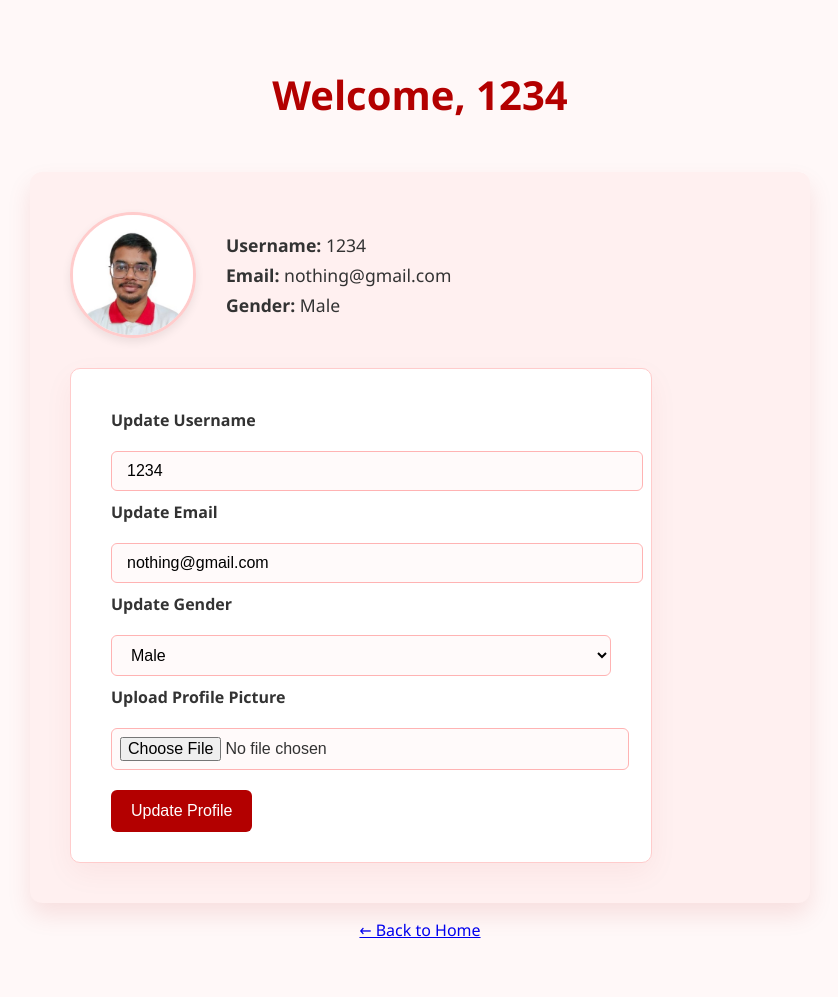
After one commit to CAPTAIN-BLACTRACT/CMD, a Flask app: page /profile in a window 1280 px wide. The commit adds this page. Shown: the whole page, without its empty margins (220-1058 px from the left). Run offline with Flask 3, Linux system fonts and the light colour scheme; a user stored in the database is signed in.

Commit message:
added profile page
following things are corrected/added
1. added profile page
2. created new database

```diff
--- a/app.py
+++ b/app.py
@@ -1,8 +1,10 @@
+import os
 from flask import Flask, request, render_template, jsonify
 from compensation_logic import calculate_compensation
 from flask import    redirect, session, url_for, flash
 from flask_sqlalchemy import SQLAlchemy
 from werkzeug.security import generate_password_hash, check_password_hash
+from werkzeug.utils import secure_filename
 
 
 app = Flask(__name__)
@@ -14,6 +16,48 @@ class User(db.Model):
     id = db.Column(db.Integer, primary_key=True)
     username = db.Column(db.String(150), unique=True, nullable=False)
     password = db.Column(db.String(200), nullable=False)
+    email = db.Column(db.String(120))
+    gender = db.Column(db.String(20))
+    profile_picture = db.Column(db.String(200))
+
+
+
+UPLOAD_FOLDER = 'static/uploads'
+app.config['UPLOAD_FOLDER'] = UPLOAD_FOLDER
+os.makedirs(UPLOAD_FOLDER, exist_ok=True)
+
+@app.route('/profile')
+def profile():
+    if 'user_id' not in session:
+        return redirect(url_for('login'))
+
+    user = User.query.get(session['user_id'])
+    return render_template('profile.html', user=user)
+
+@app.route('/update_profile', methods=['POST'])
+def update_profile():
+    if 'user_id' not in session:
+        return redirect(url_for('login'))
+
+    user = User.query.get(session['user_id'])
+
+    user.username = request.form['username']
+    user.gender = request.form['gender']
+    user.email = request.form['email']
+
+    if 'profile_picture' in request.files:
+        picture = request.files['profile_picture']
+        if picture.filename != '':
+            filename = secure_filename(picture.filename)
+            picture_path = os.path.join(app.config['UPLOAD_FOLDER'], filename)
+            picture.save(picture_path)
+            user.profile_picture = filename
+
+    db.session.commit()
+    flash('Profile updated successfully!', 'success')
+    return redirect(url_for('profile'))
+
+
 
 
 @app.route('/register', methods=['GET', 'POST'])
--- a/static/style.css
+++ b/static/style.css
@@ -128,3 +128,62 @@ button:hover {
     font-weight: bold;
     color: #cc0000;
 }
+
+.profile-container {
+    background-color: #fff0f0;
+    padding: 40px;
+    border-radius: 12px;
+    max-width: 700px;
+    width: 100%;
+    box-shadow: 0 12px 25px rgba(179, 0, 0, 0.1);
+    margin-top: 30px;
+}
+
+.profile-info {
+    display: flex;
+    align-items: center;
+    gap: 30px;
+    margin-bottom: 30px;
+}
+
+.profile-info img {
+    width: 120px;
+    height: 120px;
+    object-fit: cover;
+    border-radius: 50%;
+    border: 3px solid #ffcccc;
+    box-shadow: 0 4px 10px rgba(0, 0, 0, 0.08);
+}
+
+.profile-details {
+    flex-grow: 1;
+}
+
+.profile-details p {
+    margin: 6px 0;
+    font-size: 1.1em;
+}
+
+.update-form {
+    margin-top: 20px;
+}
+
+.update-form input[type="file"] {
+    padding: 8px;
+    background-color: #fffafa;
+}
+
+.update-form label {
+    margin-top: 10px;
+}
+
+@media (max-width: 600px) {
+    .profile-info {
+        flex-direction: column;
+        align-items: flex-start;
+    }
+
+    .profile-info img {
+        margin-bottom: 20px;
+    }
+}
--- a/templates/index.html
+++ b/templates/index.html
@@ -39,6 +39,8 @@
 
     <div style="text-align: right; margin: 10px;">
         <a href="{{ url_for('logout') }}" style="color: red; text-decoration: none;">Logout</a>
+        <a href="{{ url_for('profile') }}" style="margin-right: 20px;">Profile</a>
+
     </div>
     <h1>Calculate My Dahej</h1>
 
--- a/templates/login.html
+++ b/templates/login.html
@@ -31,13 +31,7 @@
     </form>
     <p>Don't have an account? <a href="{{ url_for('register') }}">Register here</a></p>
 
-    <script>
 
-        setTimeout(function() {
-          const flashMessages = document.querySelectorAll('.flashes li');
-          flashMessages.forEach(msg => msg.style.display = 'none');
-        }, 3000); // 3 seconds
-      </script>
 </body>
 
 </html>
--- /dev/null
+++ b/templates/profile.html
@@ -0,0 +1,61 @@
+<!DOCTYPE html>
+<html lang="en">
+<head>
+    <meta charset="UTF-8">
+    <title>Your Profile</title>
+    <link rel="stylesheet" href="{{ url_for('static', filename='style.css') }}">
+</head>
+<body>
+
+    <h1>Welcome, {{ user.username }}</h1>
+
+    {% with messages = get_flashed_messages(with_categories=true) %}
+      {% if messages %}
+        <ul class="flashes">
+        {% for category, message in messages %}
+          <li class="{{ category }}">{{ message }}</li>
+        {% endfor %}
+        </ul>
+      {% endif %}
+    {% endwith %}
+
+    <div class="profile-container">
+        <div class="profile-info">
+            {% if user.profile_picture %}
+                <img src="{{ url_for('static', filename='uploads/' ~ user.profile_picture) }}" alt="Profile Picture">
+            {% else %}
+                <img src="{{ url_for('static', filename='default-avatar.png') }}" alt="Default Avatar">
+            {% endif %}
+
+            <div class="profile-details">
+                <p><strong>Username:</strong> {{ user.username }}</p>
+                <p><strong>Email:</strong> {{ user.email }}</p>
+                <p><strong>Gender:</strong> {{ user.gender }}</p>
+            </div>
+        </div>
+
+        <form class="update-form" action="{{ url_for('update_profile') }}" method="POST" enctype="multipart/form-data">
+            <label for="username">Update Username</label>
+            <input type="text" id="username" name="username" value="{{ user.username }}" required>
+
+            <label for="email">Update Email</label>
+            <input type="email" id="email" name="email" value="{{ user.email }}" required>
+
+            <label for="gender">Update Gender</label>
+            <select id="gender" name="gender">
+                <option value="Male" {% if user.gender == 'Male' %}selected{% endif %}>Male</option>
+                <option value="Female" {% if user.gender == 'Female' %}selected{% endif %}>Female</option>
+                <option value="Other" {% if user.gender == 'Other' %}selected{% endif %}>Other</option>
+            </select>
+
+            <label for="profile_picture">Upload Profile Picture</label>
+            <input type="file" id="profile_picture" name="profile_picture" accept="image/*">
+
+            <button type="submit">Update Profile</button>
+        </form>
+    </div>
+
+    <p><a href="{{ url_for('home') }}">← Back to Home</a></p>
+
+</body>
+</html>
```
Also changed, not shown: instance/users.db, static/uploads/ayush_pic2.jpg (added).
